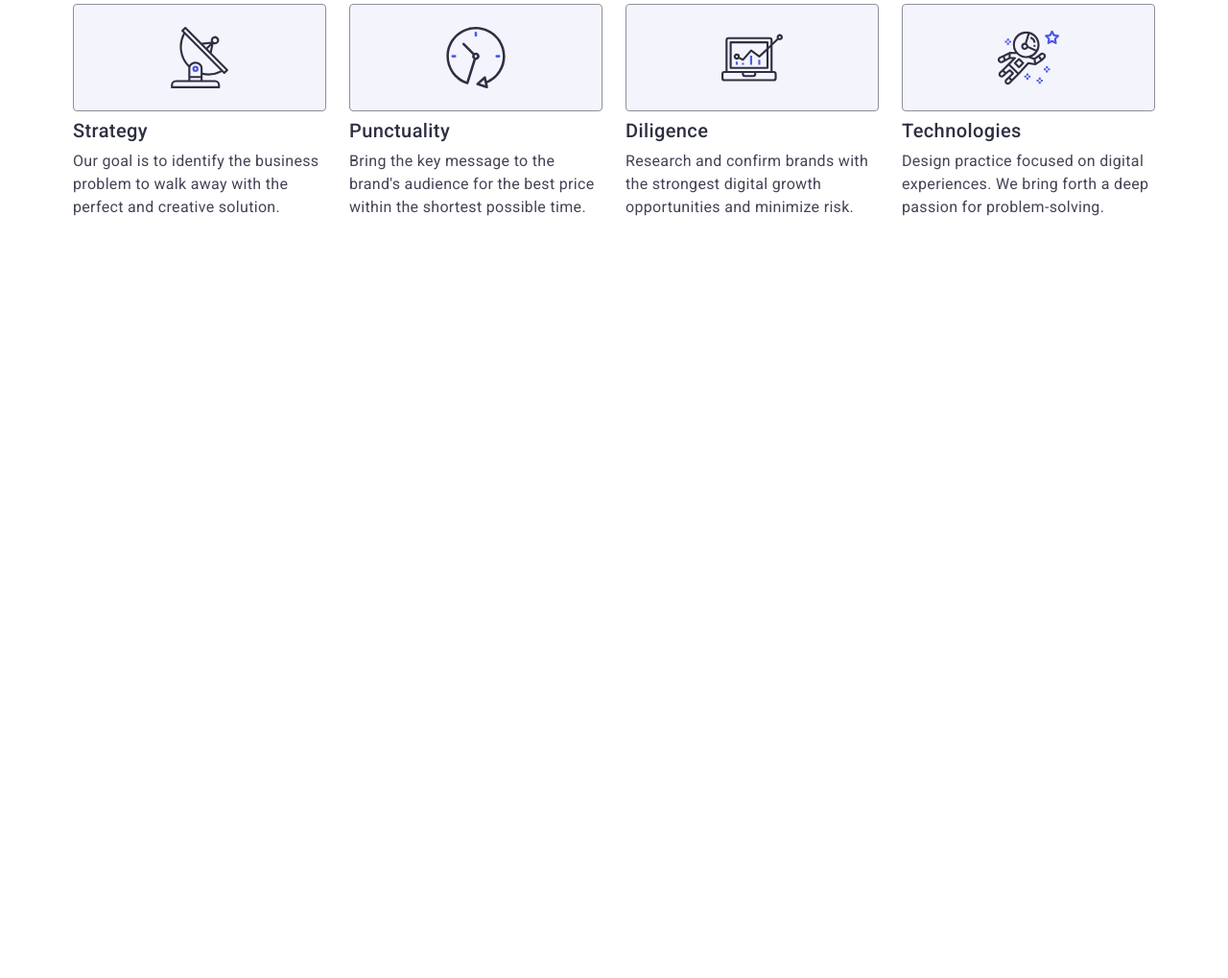
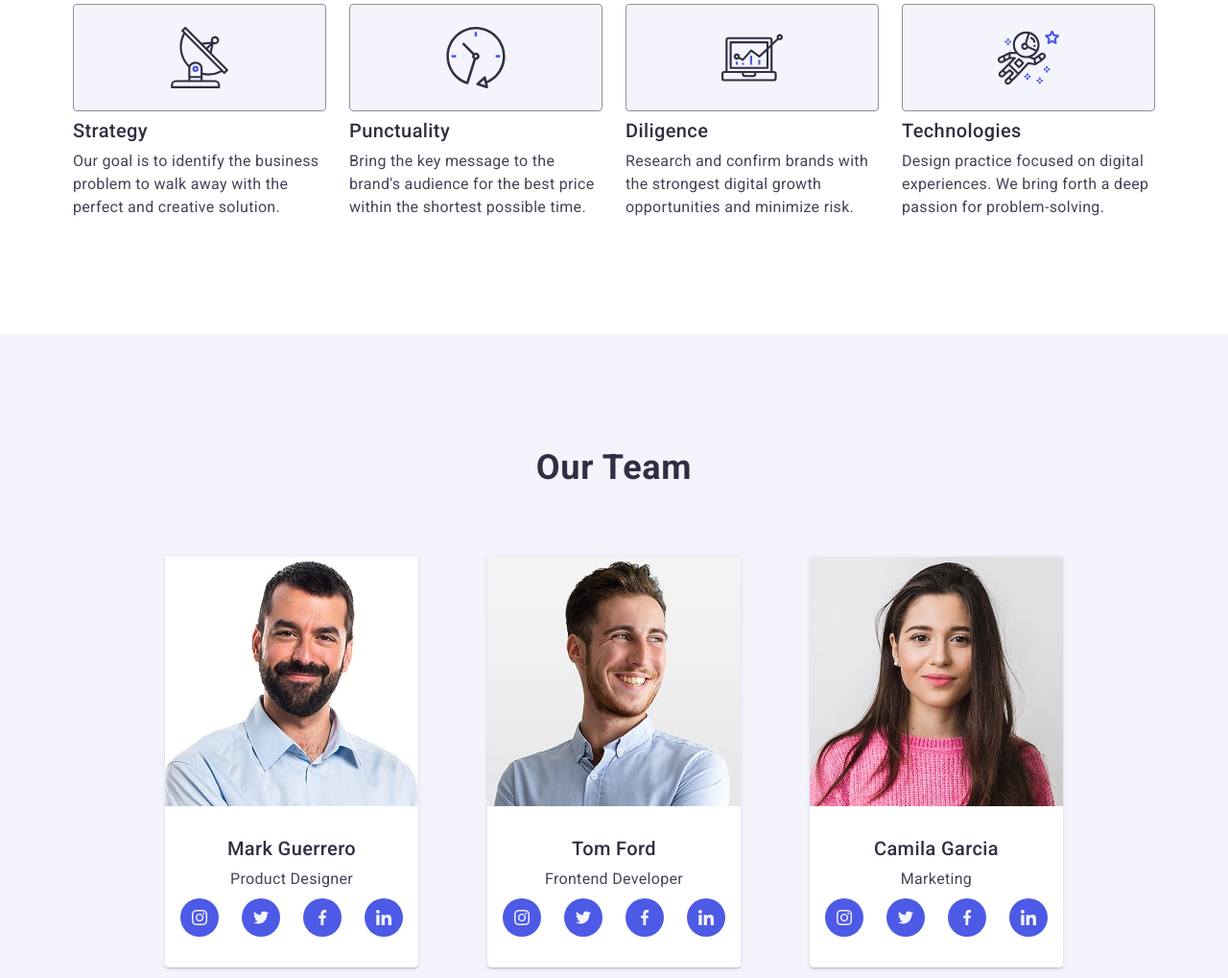
Before and after one commit to OleksiiPodorozhko/goit-markup-hw-06, a website: page index.html in a window 1280 px wide. Shown: the part 781-1800 px from the top of the page at 96% size. Before the commit the page ends 1129 px from the top, so only its background shows below. Drawn offline with nearby package versions, Linux system fonts and the light colour scheme.

Commit message:
Add section Team for mob

```diff
--- a/css/styles.css
+++ b/css/styles.css
@@ -559,7 +559,98 @@ p {
     font-weight: 400;
   }
 }
-/*#endregion/
+/*#endregion*/
+
+/*#region Team*/
+.our-team {
+  background-color: #f4f4fd;
+}
+
+.our-team-title {
+  margin-bottom: 72px;
+  font-weight: 700;
+  font-size: 36px;
+  line-height: 1.11;
+  letter-spacing: 0.02em;
+  text-align: center;
+  color: #2e2f42;
+  text-transform: capitalize;
+}
+
+.our-team-list {
+  display: flex;
+  gap: 72px;
+  flex-wrap: wrap;
+  align-items: center;
+  justify-content: center;
+}
+
+.team-member-card {
+  background-color: #ffffff;
+  width: 264px;
+  border-radius: 0 0 4px 4px;
+  box-shadow:
+    0 2px 1px 0 rgba(46, 47, 66, 0.08),
+    0 1px 1px 0 rgba(46, 47, 66, 0.16),
+    0 1px 6px 0 rgba(46, 47, 66, 0.08);
+}
+
+.team-member-info {
+  padding: 32px 0;
+}
+
+.team-member-title {
+  margin-bottom: 8px;
+  font-weight: 500;
+  font-size: 20px;
+  line-height: 1.2;
+  letter-spacing: 0.02em;
+  text-align: center;
+  color: #2e2f42;
+}
+
+.team-member-text {
+  font-weight: 400;
+  font-size: 16px;
+  line-height: 1.5;
+  letter-spacing: 0.02em;
+  text-align: center;
+  margin-bottom: 8px;
+}
+
+.team-social-list {
+  display: flex;
+  gap: 24px;
+  align-items: center;
+  justify-content: center;
+  margin: 0 16px;
+}
+
+.team-social-item {
+  width: 40px;
+  height: 40px;
+}
+
+.team-social-link {
+  display: flex;
+  align-items: center;
+  justify-content: center;
+  background-color: #4d5ae5;
+  border-radius: 50%;
+  width: 100%;
+  height: 100%;
+  transition: background-color 250ms cubic-bezier(0.4, 0, 0.2, 1);
+}
+
+.team-social-link:hover,
+.team-social-link:focus {
+  background-color: #404bbf;
+}
+
+.team-social-icon {
+  fill: #f4f4fd;
+}
+/*#endregion*/
 
 /*TODO*/
 /*#region Modal*/
--- a/index.html
+++ b/index.html
@@ -189,7 +189,7 @@
       </section>
       <!--#endregion-->
       <!--#region Our Team-->
-      <section class="our-team section hidden">
+      <section class="our-team section">
         <div class="container">
           <h2 class="our-team-title">Our Team</h2>
           <ul class="our-team-list">
```
